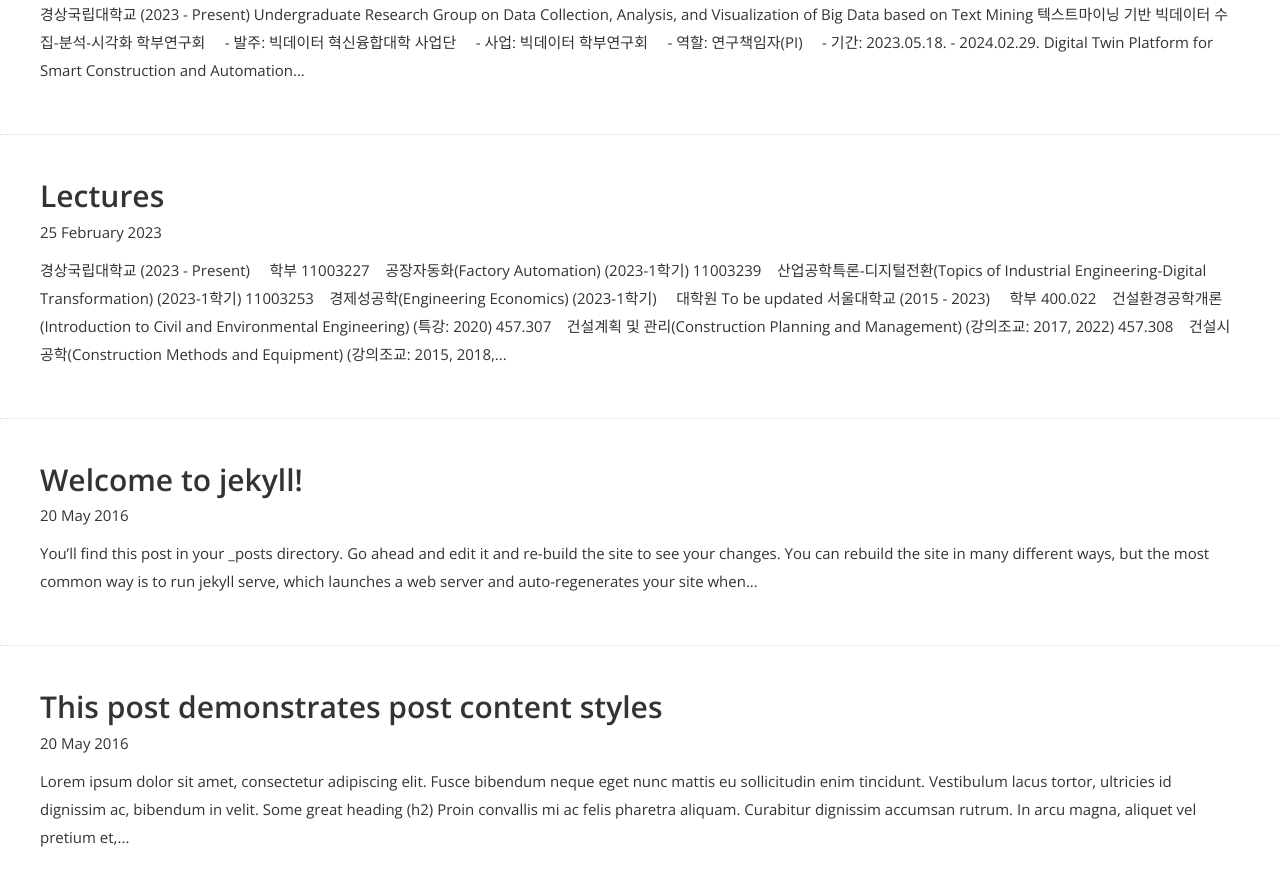
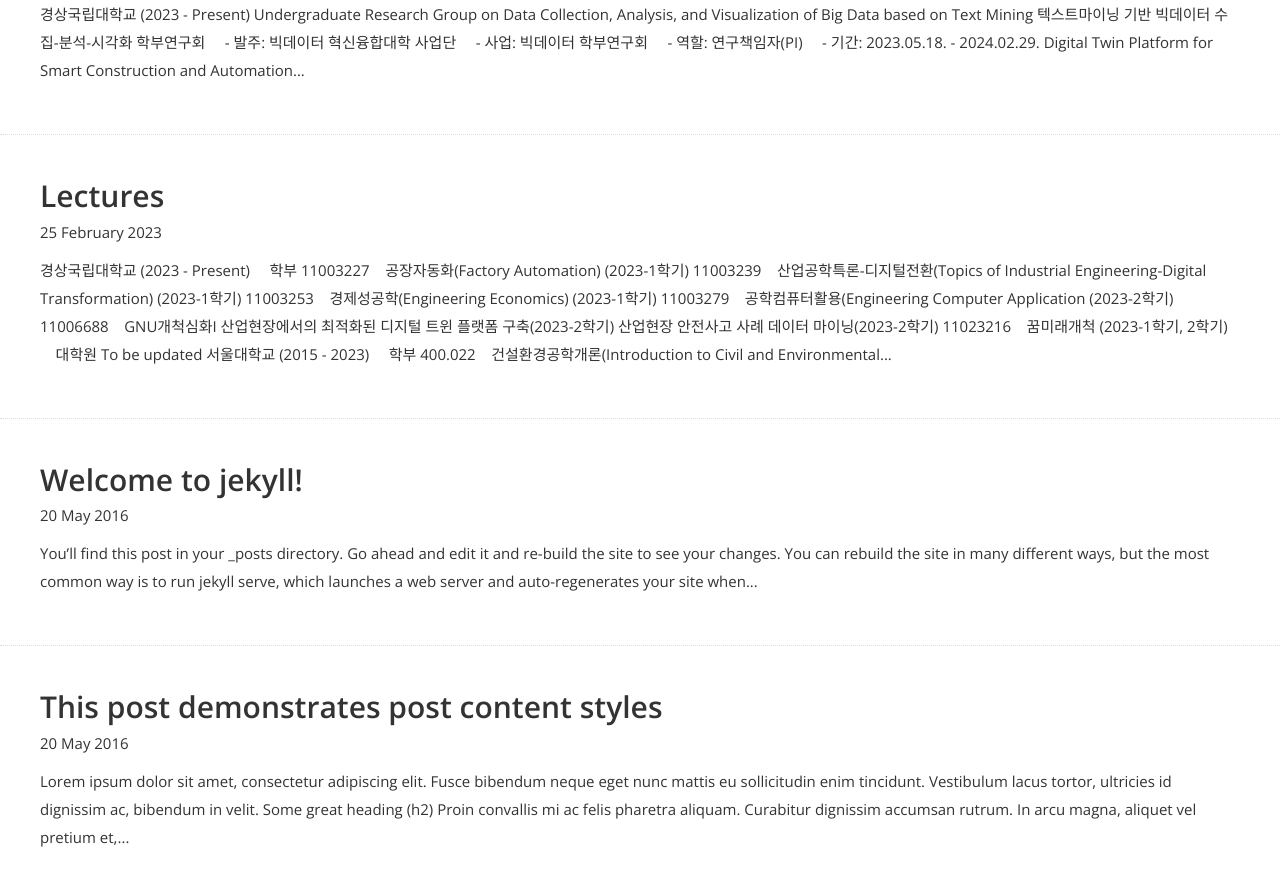
Before and after one commit to blank54/blank54.github.io, a Jekyll site: the page built from blog/index.html, in a window 1280 px wide and 900 px high, scrolled down 1604 px. Shown: the top 886 px of the window. Built offline with Jekyll 4.4.1, drawn with Linux system fonts in a browser that asks for light colours; nearby versions of some CDN libraries; some web fonts are replaced.

Commit message:
update lectures 2023-2

```diff
--- a/lecture/_posts/2023-02-25-lectures.md
+++ b/lecture/_posts/2023-02-25-lectures.md
@@ -12,6 +12,11 @@
 11003227&nbsp;&nbsp;&nbsp;&nbsp;**공장자동화(Factory Automation)** (2023-1학기)
 11003239&nbsp;&nbsp;&nbsp;&nbsp;**산업공학특론-디지털전환(Topics of Industrial Engineering-Digital Transformation)** (2023-1학기)
 11003253&nbsp;&nbsp;&nbsp;&nbsp;**경제성공학(Engineering Economics)** (2023-1학기)
+11003279&nbsp;&nbsp;&nbsp;&nbsp;**공학컴퓨터활용(Engineering Computer Application** (2023-2학기)
+11006688&nbsp;&nbsp;&nbsp;&nbsp;**GNU개척심화I**
+- 산업현장에서의 최적화된 디지털 트윈 플랫폼 구축(2023-2학기)
+- 산업현장 안전사고 사례 데이터 마이닝(2023-2학기)
+11023216&nbsp;&nbsp;&nbsp;&nbsp;**꿈미래개척** (2023-1학기, 2학기)
 <br/>
 
 ### &nbsp;&nbsp;&nbsp;&nbsp;대학원
```
